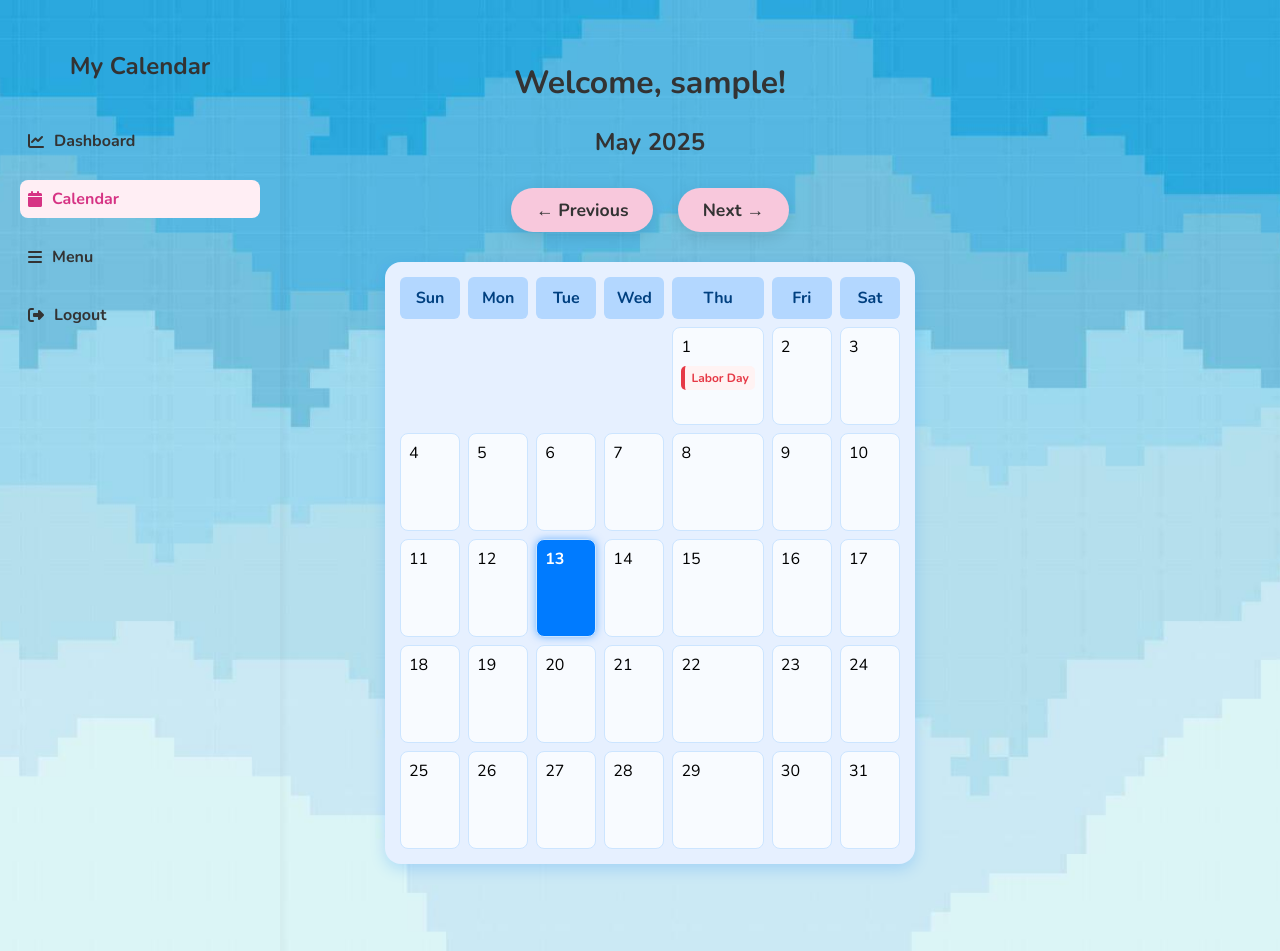
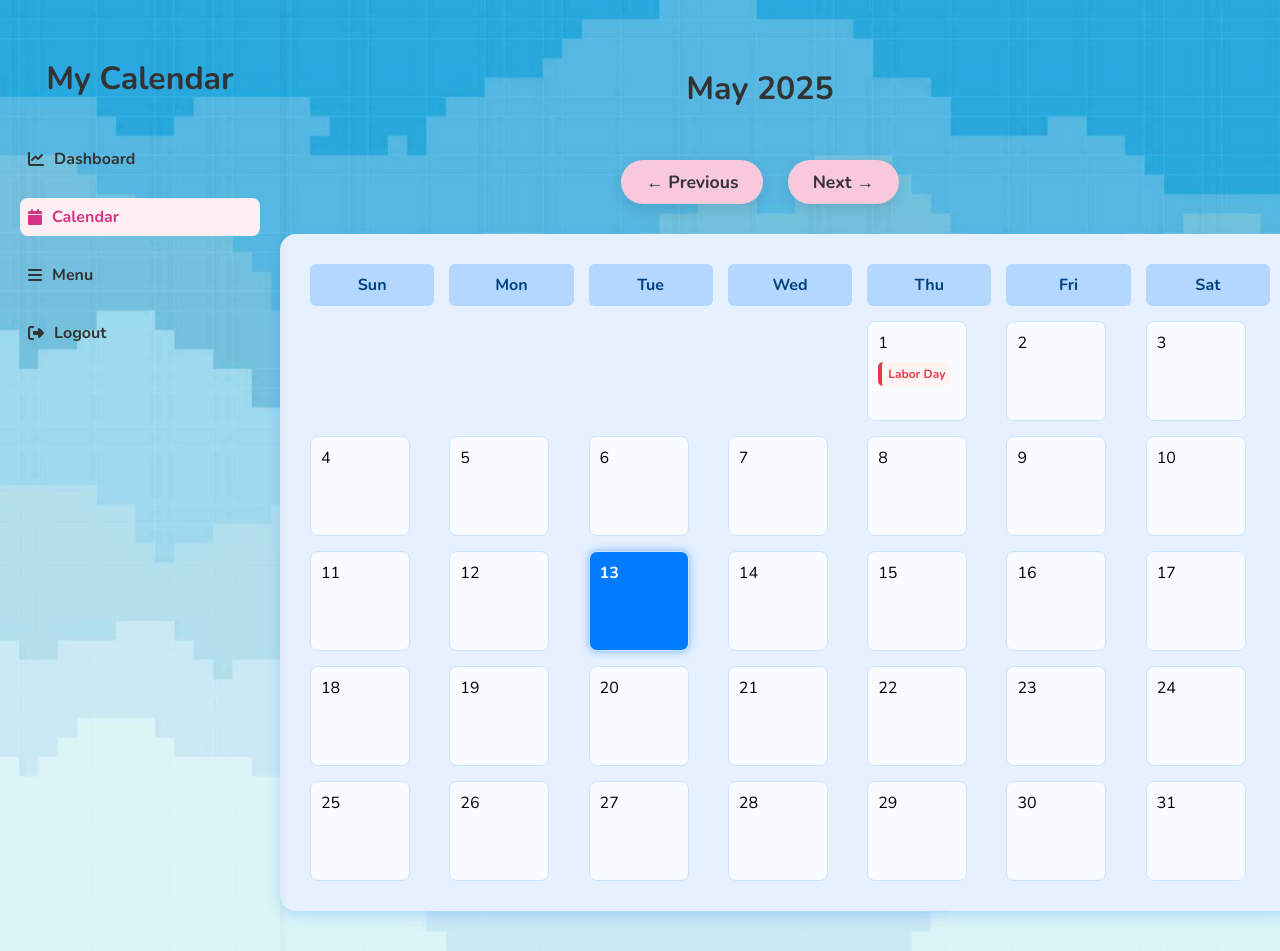
Before and after one commit to Amanwhoisinloved/Project, a PHP site: page /Calendar.php in a window 1280 px wide. Run offline with PHP 8.4, Linux system fonts and the light colour scheme; the visitor is signed in with stand-in values (Sample User, id 1); data that the repository does not hold is empty.

Commit message:
cafafafa

```diff
--- a/Calendar.php
+++ b/Calendar.php
@@ -30,14 +30,18 @@
     <link rel="stylesheet" href="https://cdnjs.cloudflare.com/ajax/libs/font-awesome/6.4.0/css/all.min.css">
     <link href="https://fonts.googleapis.com/css2?family=Nunito:wght@400;700&display=swap" rel="stylesheet">
     <style>
+
+
       body {
     margin: 0;
     font-family: 'Nunito', sans-serif;
+    background: #fdf6f0 url("bg3.jpg") no-repeat center center/cover;
+    height: 100vh;
     display: flex;
-            min-height: 100vh;
-            background: #fdf6f0 url("bg3.jpg") no-repeat center center/cover;
-            overflow-x: hidden;
+    overflow: hidden;
 }
+
+
 
         /* Sidebar styles */
         .sidebar-left {
@@ -101,11 +105,19 @@
 
         /* Main content */
      .main-content {
-            margin-left: 260px;
-            margin-right: 240px;
     padding: 40px;
     flex: 1;
+    margin-left: 240px;
+    justify-content: flex-start;
+    display: flex;
+    flex-direction: column;
+    align-items: center;
+    overflow-y: auto;
+    min-height: 100vh;
+    box-sizing: border-box;
 }
+
+
 
         h1, h2 {
             text-align: center;
@@ -116,14 +128,18 @@
       .calendar {
     display: grid;
     grid-template-columns: repeat(7, 1fr);
-    gap: 8px;
-    max-width: 500px;
-    margin: 20px auto;
+    gap: 15px;
+    width: 100%;
+    max-width:  1200px;
     background: #e6f0ff;
-    padding: 15px;
+    padding: 30px;
     border-radius: 16px;
     box-shadow: 0 5px 15px rgba(0, 123, 255, 0.2);
+       margin: 0 auto;
+
 }
+
+
 
 
        .calendar-header {
@@ -137,14 +153,26 @@
 
 
    .day {
-    min-height: 80px;
+    min-height: 100px;
+    height: 100px; /* Fix height */
+    aspect-ratio: 1 / 1;
     background-color: #f8fbff;
     border: 1px solid #cce5ff;
     border-radius: 8px;
-    padding: 8px;
+    padding: 10px;
+    box-sizing: border-box;
     cursor: pointer;
     transition: background 0.3s;
+    display: flex;
+    flex-direction: column;
+    justify-content: flex-start;
+    align-items: flex-start;
+    overflow: hidden; /* Prevent content from expanding box */
+    position: relative;
 }
+
+
+
 
 
         .day:hover {
@@ -157,6 +185,8 @@
     font-weight: bold;
     box-shadow: 0 0 8px rgba(0, 123, 255, 0.5);
 }
+
+
 
 
 
@@ -175,6 +205,13 @@
 }
 .day.holiday-day {
     background-color: #ffe6e6;
+}
+
+.note, .holiday {
+    max-width: 100%;
+    overflow: hidden;
+    text-overflow: ellipsis;
+    white-space: nowrap;
 }
 
         .note {
@@ -286,13 +323,31 @@
 }
 
 
+      @media (max-width: 1024px) {
+    .calendar {
+        grid-template-columns: repeat(4, 1fr);
+    }
+}
 @media (max-width: 768px) {
     .calendar {
         grid-template-columns: repeat(2, 1fr);
     }
-            .calendar-header {
+    .sidebar-left,
+    .sidebar-right {
         display: none;
     }
+    .main-content {
+        margin: 0;
+        padding: 20px;
+    }
+}
+
+
+    h2 {
+    text-align: center;
+    font-size: 2em;
+    margin-bottom: 20px;
+    color: #333;
 }
     </style>
 </head>
@@ -314,7 +369,6 @@
 </div> -->
 
 <div class="main-content">
-    <h1>Welcome, <?= htmlspecialchars($_SESSION['username']); ?>!</h1>
     <h2><?= date('F Y', strtotime("$current_year-$current_month-01")); ?></h2>
 
     <?php
```
Also changed, not shown: 1 other file. Lines whose indentation alone changed are shown as unchanged.
